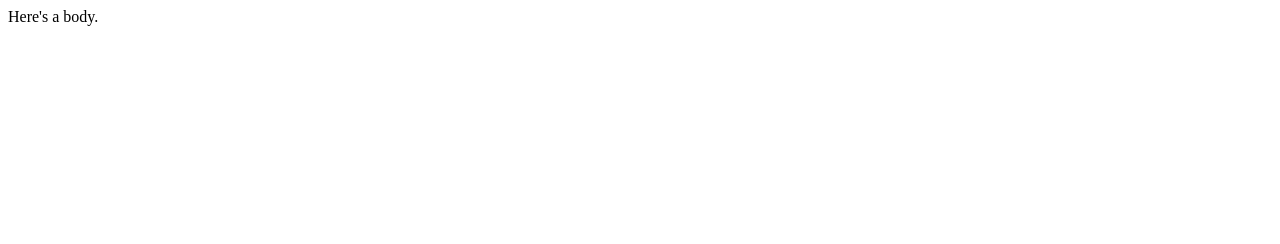
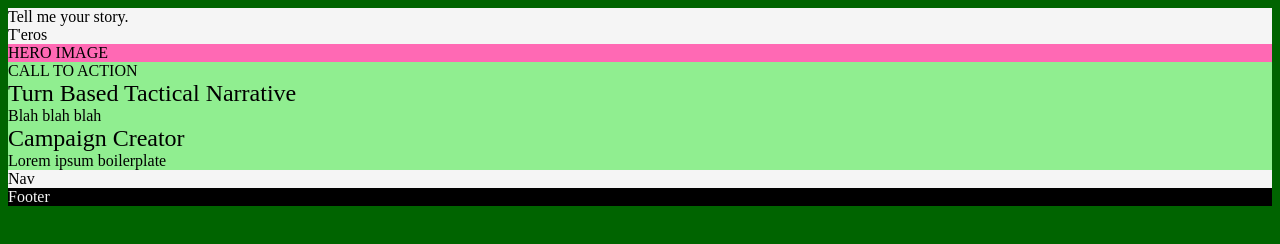
Before and after one commit to Chadius/TerosWebsite, a website: page index.html in a window 1280 px wide. Drawn offline with Linux system fonts and the light colour scheme.

Commit message:
Adding colors and outlines.

```diff
--- /dev/null
+++ b/css/teros_site.css
@@ -0,0 +1,46 @@
+body {
+    background: darkgreen;
+}
+
+.main-container {
+    background: lightgreen;
+    display: flex;
+    flex-direction: column;
+}
+
+.tagline {
+    background: whitesmoke;
+}
+.logo {
+    background: whitesmoke;
+}
+
+.hero-image {
+    background: hotpink;
+}
+
+.call-to-action {
+
+}
+
+section.turn-based-tactics-description {
+
+}
+
+.description {
+    font-size: 1.5rem;
+}
+
+section.campaign-creator {
+
+}
+
+section.nav {
+    background: whitesmoke;
+    color: black;
+}
+
+section.footer {
+    background: black;
+    color: whitesmoke;
+}
--- a/index.html
+++ b/index.html
@@ -1,10 +1,26 @@
 <!DOCTYPE html>
 <html lang="en">
 <head>
+    <link rel="stylesheet" href="css/teros_site.css">
     <meta charset="UTF-8">
-    <title>Title</title>
+    <title>T'eros: Turn Based Tactical Narrative and story creator</title>
 </head>
 <body>
-Here's a body.
+<div class="tagline">Tell me your story.</div>
+<div class="logo">T'eros</div>
+<div class="main-container">
+    <div class="hero-image">HERO IMAGE</div>
+    <div class="call-to-action">CALL TO ACTION</div>
+    <section class="turn-based-tactics-description">
+        <div class="description">Turn Based Tactical Narrative</div>
+        Blah blah blah
+    </section>
+    <section class="campaign-creator">
+        <div class="description">Campaign Creator</div>
+        Lorem ipsum boilerplate
+    </section>
+</div>
+<section class="nav">Nav</section>
+<section class="footer">Footer</section>
 </body>
 </html>
```
